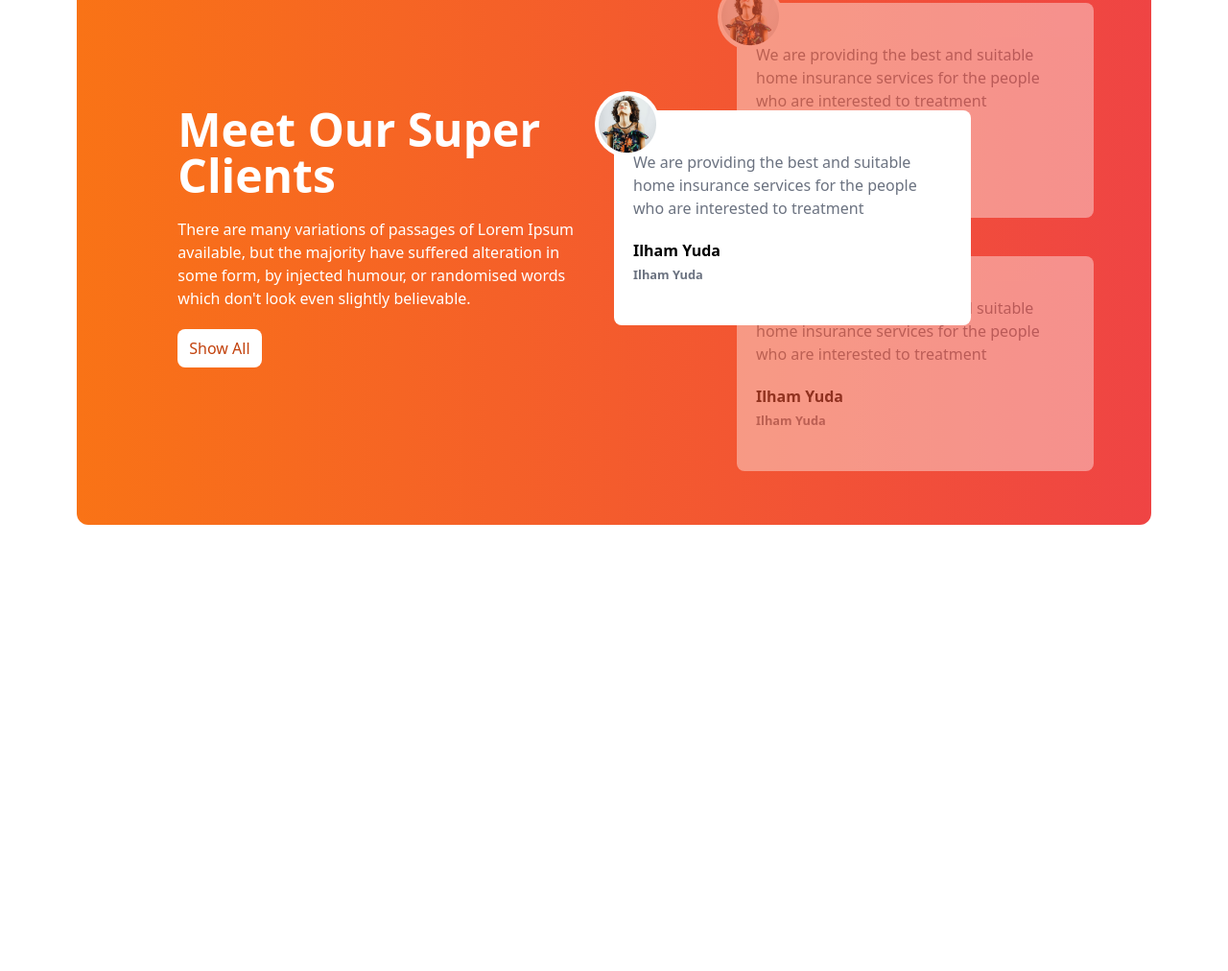
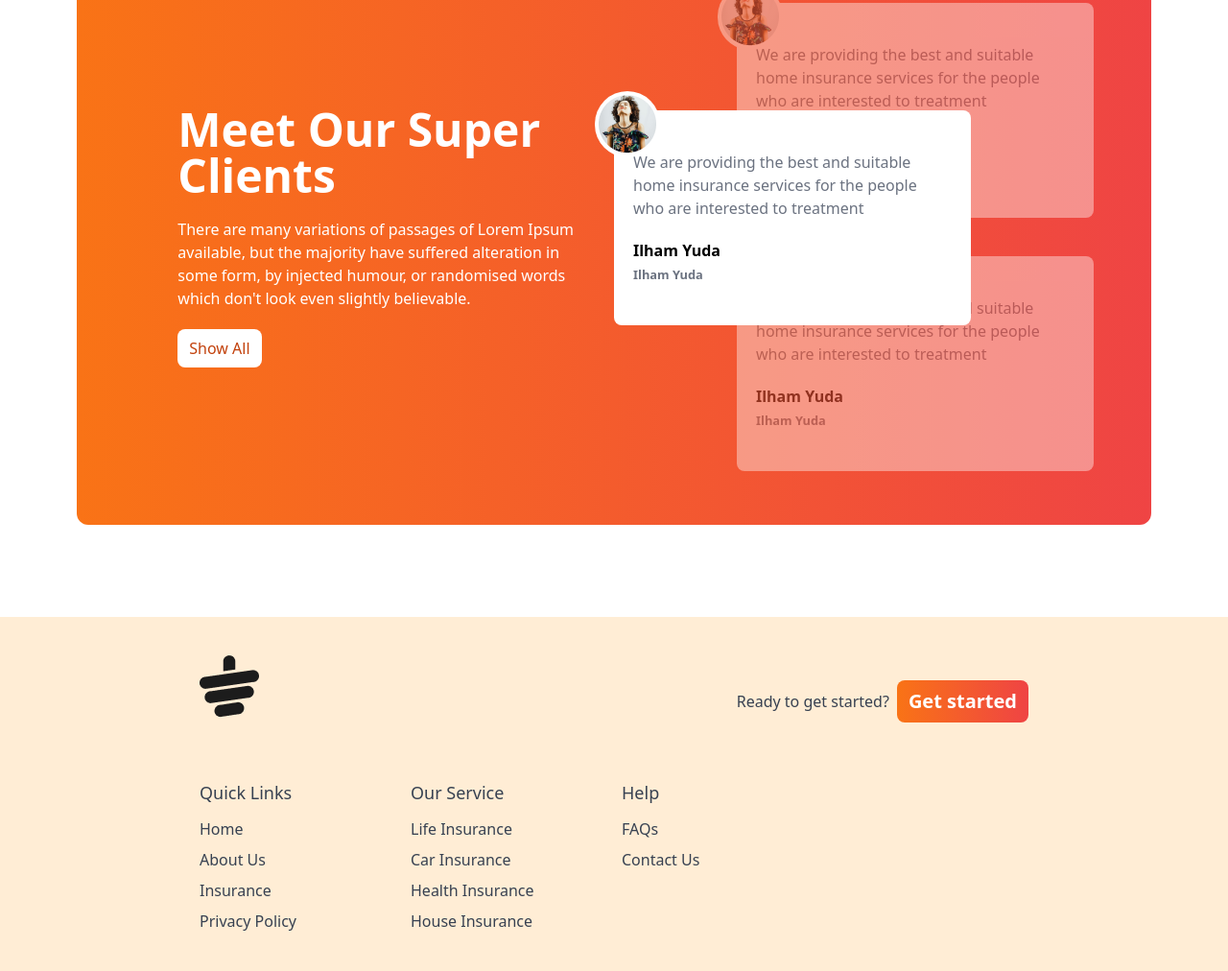
Before and after one commit to shahidulshohid/tea-house-with-tailwind, a plain HTML site: page index.html in a window 1280 px wide. Shown: the part 1994-3006 px from the top of the page at 96% size. Before the commit the page ends 2637 px from the top, so only its background shows below. Drawn offline with nearby package versions, Linux system fonts and the light colour scheme.

Commit message:
footer section is done

```diff
--- a/index.html
+++ b/index.html
@@ -261,6 +261,51 @@
           </div>
         </div>
       </section>
+      <!-- news section  -->
     </main>
+    <!-- footer section  -->
+     <section class="bg-orange-100 text-gray-700 py-10 px-4 md:px-16">
+      <div class="w-9/12 mx-auto">
+        <!-- logo  -->
+         <div class="mb-8 flex justify-between">
+          <img class="mb-8" src="./images/cup.png" alt="">
+          <div class="flex items-center gap-2">
+            <h4>Ready to get started?</h4>
+            <button class="bg-gradient-to-r from-orange-500 to-red-500 px-3 py-2 rounded-lg text-white font-bold text-xl">Get started</button>
+          </div>
+         </div>
+         <!-- links -->
+         <div class="grid grid-cols-1 md:grid-cols-2 lg:grid-cols-4 gap-4">
+          <!-- first column  -->
+           <div>
+            <h3 class="font-sembold text-lg mb-3">Quick Links</h3>
+            <ul class="space-y-2">
+              <li><a class="hover:text-orange-600" href="#">Home</a></li>
+              <li><a class="hover:text-orange-600" href="#">About Us</a></li>
+              <li><a class="hover:text-orange-600" href="#">Insurance</a></li>
+              <li><a class="hover:text-orange-600" href="#">Privacy Policy</a></li>
+            </ul>
+           </div>
+          <!-- second column  -->
+           <div>
+            <h3 class="font-sembold text-lg mb-3">Our Service</h3>
+            <ul class="space-y-2">
+              <li><a class="hover:text-orange-600" href="#">Life Insurance</a></li>
+              <li><a class="hover:text-orange-600" href="#">Car Insurance</a></li>
+              <li><a class="hover:text-orange-600" href="#">Health Insurance</a></li>
+              <li><a class="hover:text-orange-600" href="#">House Insurance</a></li>
+            </ul>
+           </div>
+          <!-- third column -->
+           <div>
+            <h3 class="font-sembold text-lg mb-3">Help</h3>
+            <ul class="space-y-2">
+              <li><a class="hover:text-orange-600" href="#">FAQs</a></li>
+              <li><a class="hover:text-orange-600" href="#">Contact Us</a></li>
+            </ul>
+           </div>
+         </div>
+      </div>
+     </section>
   </body>
 </html>
```
